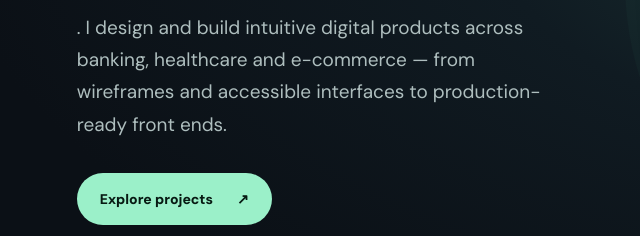
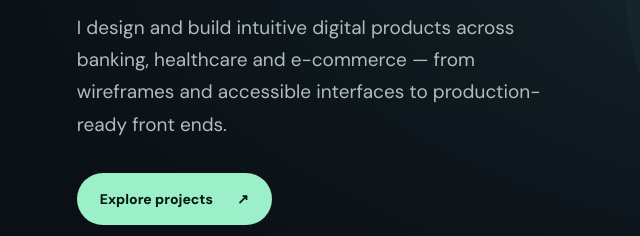
Before and after one commit to sendtovishwakaran-del/thirupathi-portfolio, a plain HTML site: page index.html in a window 1280 px wide. Shown: the part 506-742 px from the top of the page, 0-640 px from the left. Drawn offline with Linux system fonts and the light colour scheme.

Commit message:
Update index.html

```diff
--- a/index.html
+++ b/index.html
@@ -2,7 +2,7 @@
 <html lang="en"><head><meta charset="utf-8"/><meta content="width=device-width, initial-scale=1" name="viewport"/><meta content="#0b1016" name="theme-color"/><meta content="Thirupathi Reddy — UI/UX Developer with 6+ years of experience across banking, healthcare and e-commerce. Explore experience and CareConnect case study." name="description"/><title>Thirupathi Reddy — UI/UX Designer</title><link href="styles.css" rel="stylesheet"/></head><body>
 <a class="skip" href="#main">Skip to content</a>
 <header class="site-header"><a aria-label="Thirupathi Reddy home" class="wordmark" href="#home">@thirupathi<span>reddy</span><span class="wordmark-star"></span></a><button aria-controls="primary-nav" aria-expanded="false" aria-label="Toggle navigation" class="menu-button">☰</button><nav aria-label="Main navigation" id="primary-nav"><a href="#about">About</a><a href="#projects">Projects</a><a href="#experience">Experience</a><a href="#process">Process</a><a href="#contact">Contact</a></nav></header>
-<main id="main"><section class="hero" id="home"><div class="hero-inner"><div class="hero-copy"><p class="eyebrow"><span class="eyebrow-dot"></span> UI/UX DESIGNER &amp; FRONT-END DEVELOPER · 6+ YEARS</p><h1>Hi, I’m<br/><em>Thirupathi</em><br/>Reddy<span class="punct">.</span></h1><p class="hero-lead"><strong></strong>. I design and build intuitive digital products across banking, healthcare and e-commerce — from wireframes and accessible interfaces to production-ready front ends.</p><div class="hero-actions"><a class="btn btn-dark" href="#projects">Explore projects <span aria-hidden="true">↗</span></a></div></div><div aria-label="Design-focused portfolio visual" class="portfolio-hero-art"><div class="hero-art-orbit"></div><div class="hero-art-label"></div><div class="hero-art-card"><span class="hero-art-overline">UX · UI · FRONT-END</span><div class="hero-art-letters">TR<span>✳</span></div><div class="hero-art-divider"></div><p>Crafting thoughtful<br/>digital experiences.</p><div class="hero-art-bottom"><span>DESIGN</span><span>BUILD</span><span>IMPROVE</span></div></div><div class="hero-art-side"></div></div></div><div class="hero-bottom"><span>CREATIVE THINKING <b>✳</b> HUMAN-CENTERED DESIGN</span><a href="#projects">SCROLL TO DISCOVER ↓</a></div></section>
+<main id="main"><section class="hero" id="home"><div class="hero-inner"><div class="hero-copy"><p class="eyebrow"><span class="eyebrow-dot"></span> UI/UX DESIGNER &amp; FRONT-END DEVELOPER · 6+ YEARS</p><h1>Hi, I’m<br/><em>Thirupathi</em><br/>Reddy<span class="punct">.</span></h1><p class="hero-lead"><strong></strong>I design and build intuitive digital products across banking, healthcare and e-commerce — from wireframes and accessible interfaces to production-ready front ends.</p><div class="hero-actions"><a class="btn btn-dark" href="#projects">Explore projects <span aria-hidden="true">↗</span></a></div></div><div aria-label="Design-focused portfolio visual" class="portfolio-hero-art"><div class="hero-art-orbit"></div><div class="hero-art-label"></div><div class="hero-art-card"><span class="hero-art-overline">UX · UI · FRONT-END</span><div class="hero-art-letters">TR<span>✳</span></div><div class="hero-art-divider"></div><p>Crafting thoughtful<br/>digital experiences.</p><div class="hero-art-bottom"><span>DESIGN</span><span>BUILD</span><span>IMPROVE</span></div></div><div class="hero-art-side"></div></div></div><div class="hero-bottom"><span>CREATIVE THINKING <b>✳</b> HUMAN-CENTERED DESIGN</span><a href="#projects">SCROLL TO DISCOVER ↓</a></div></section>
 <section aria-label="Design specialties" class="marquee"><div>UX RESEARCH <span>✳</span> PRODUCT DESIGN <span>✳</span> INTERACTIVE EXPERIENCES <span>✳</span> FIGMA <span>✳</span> DESIGN SYSTEMS <span>✳</span> ACCESSIBILITY <span>✳</span></div></section>
 <section class="section about-section" id="about"><div class="section-heading"><span class="section-index">01 / ABOUT ME</span><h2>Curious minds make<br/><em>better experiences.</em></h2></div><div class="about-grid"><div class="about-intro"><div class="about-badge">TR<span>✳</span></div><p>I am a UI/UX Developer with 6+ years of experience spanning banking, healthcare and e-commerce. My practice bridges interaction design, wireframing, reusable UI components, responsive development, and design QA.</p><p>I work across Angular, React, JavaScript and UX tools to connect thoughtful interface decisions with practical implementation. I hold a Master’s in Information Technology Management from Concordia University, St. Paul.</p></div><div class="skills-panel"><h3>What I work with</h3><div class="tags"><span>Adobe XD</span><span>Sketch</span><span>Balsamiq</span><span>InVision</span><span>Zeplin</span><span>Figma (portfolio)</span><span>Wireframing</span><span>User Flows</span><span>Angular</span><span>React</span><span>TypeScript</span><span>HTML / CSS</span><span>JavaScript</span><span>Responsive UI</span><span>Design QA</span></div><p class="small-note">Experience and tools summarized from my UI/UX resume; CareConnect is a separate independent concept project.</p></div></div></section>
 <section class="section projects-section" id="projects"><div class="section-heading split-heading"><div><span class="section-index">02 / SELECTED WORK</span><h2>Made with intention.<br/><em>Built for people.</em></h2></div><p>Selected interface and UX work, including an independently developed patient portal concept.</p></div><div class="projects-grid"><a class="project-card featured-project" href="careconnect.html"><div class="project-cover"><img alt="CareConnect patient portal desktop and mobile designs" loading="lazy" src="assets/careconnect-cover.svg"/></div><div class="project-meta"><div><span class="project-type">UX CASE STUDY · CONCEPT</span><h3>CareConnect <span aria-hidden="true">↗</span></h3><p>Making healthcare appointment booking simpler, clearer, and more accessible.</p></div><span class="project-number">01</span></div></a></div></section>
```
